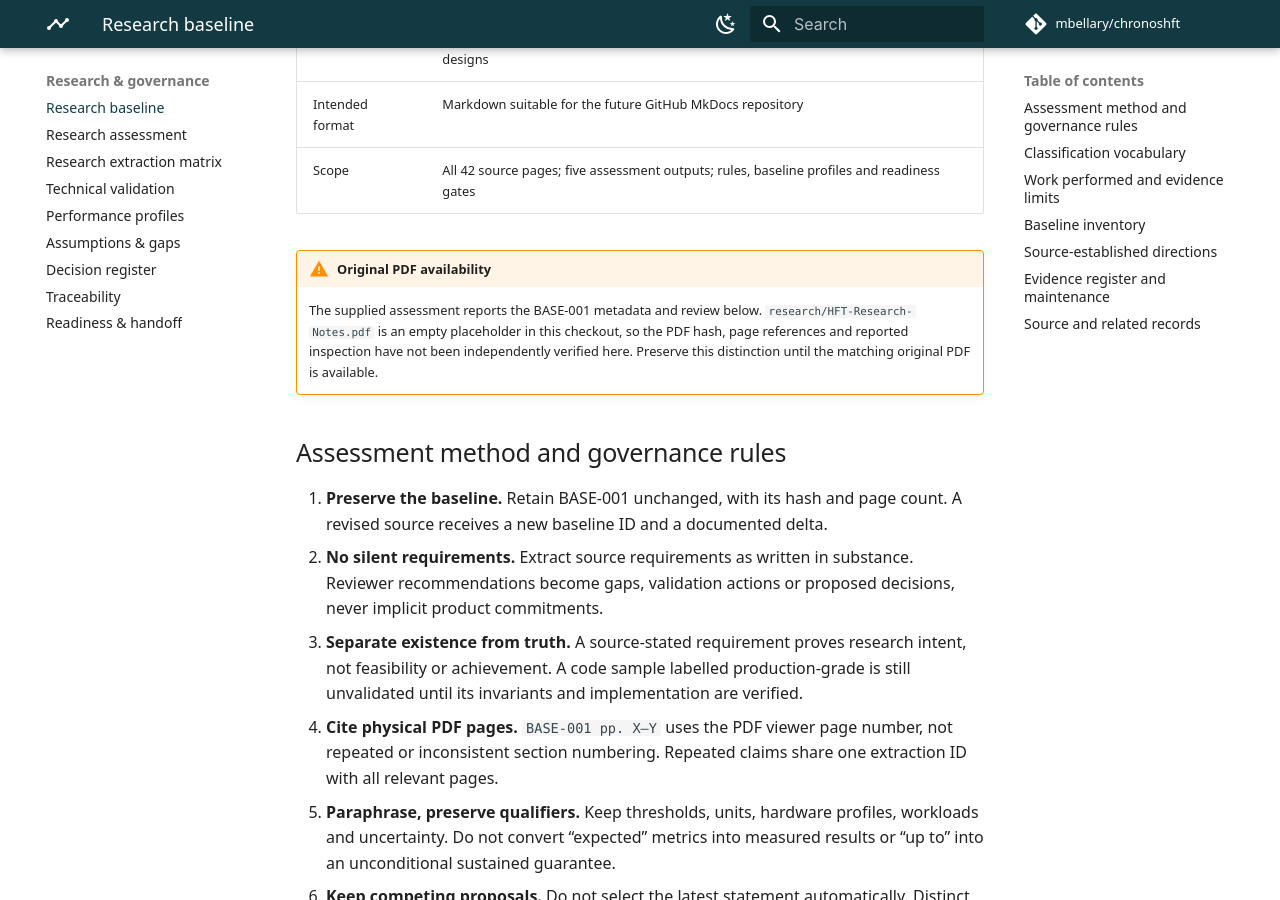
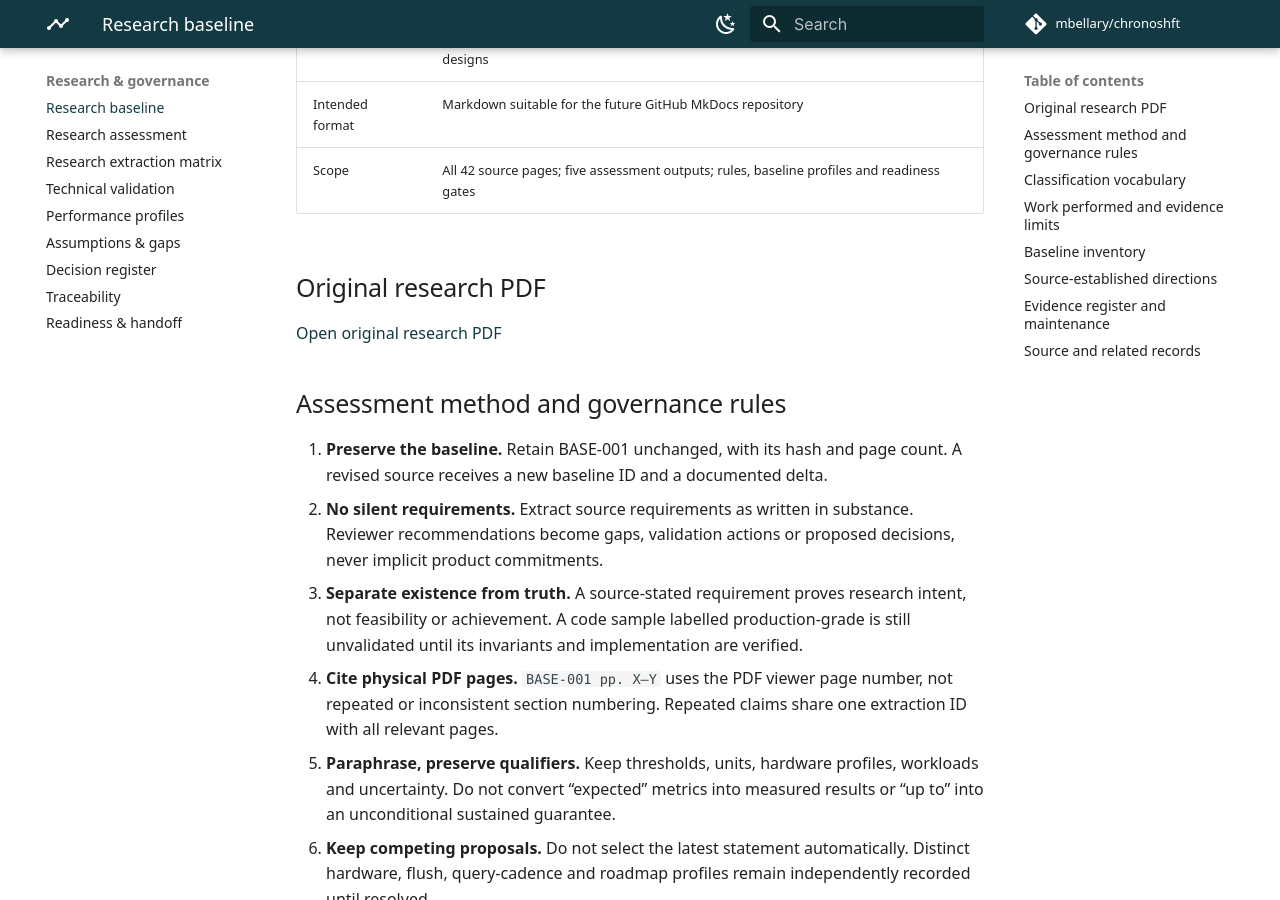
Before and after one commit to mbellary/chronoshft, an MkDocs documentation site: the page built from docs/00-governance/research-baseline.md, in a window 1280 px wide and 900 px high, scrolled down 766 px. Built offline with MkDocs 1.6.1 and Material for MkDocs 9.7.7, drawn with Linux system fonts in a browser that asks for light colours; comment, search, counter and statistics services are not loaded.

Commit message:
add HFT research notes

```diff
--- a/docs/00-governance/research-baseline.md
+++ b/docs/00-governance/research-baseline.md
@@ -17,8 +17,10 @@
 | Intended format | Markdown suitable for the future GitHub MkDocs repository |
 | Scope | All 42 source pages; five assessment outputs; rules, baseline profiles and readiness gates |
 
-!!! warning "Original PDF availability"
-    The supplied assessment reports the BASE-001 metadata and review below. `research/HFT-Research-Notes.pdf` is an empty placeholder in this checkout, so the PDF hash, page references and reported inspection have not been independently verified here. Preserve this distinction until the matching original PDF is available.
+## Original research PDF
+
+[Open original research PDF](../assets/research/HFT-Research-Notes.pdf)
+
 
 ## Assessment method and governance rules
 
```
Also changed, not shown: 3 other files.
